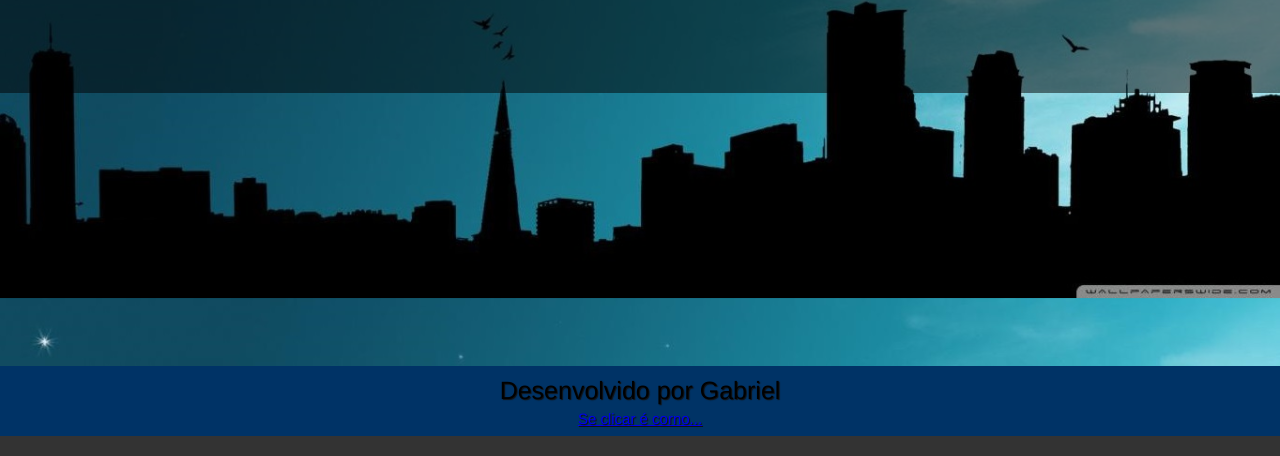
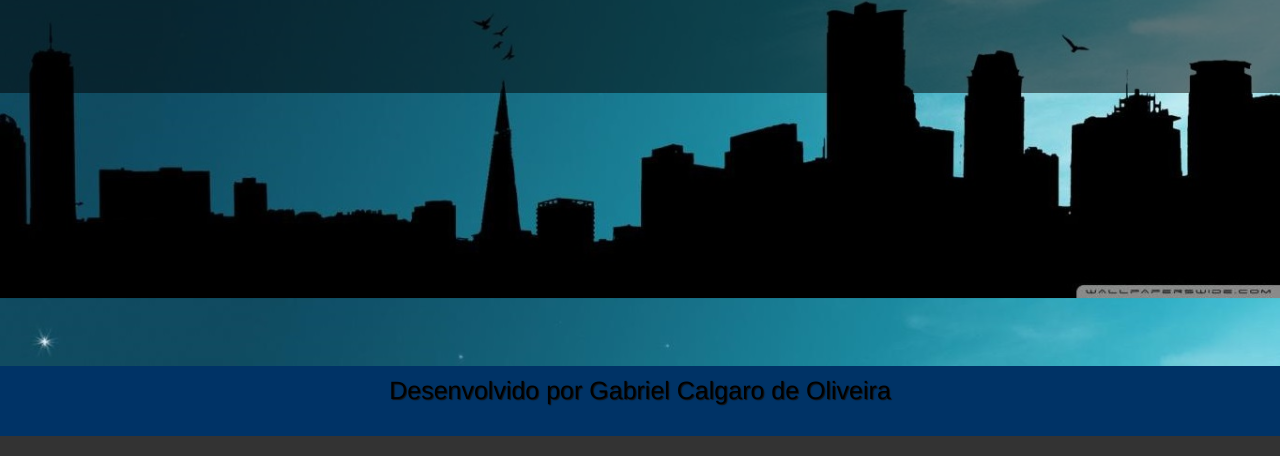
Before and after one commit to GabrielCalgaro/HTML, a plain HTML site: page index.html in a window 1280 px wide. Shown: the part 344-800 px from the top of the page. Drawn offline with Linux system fonts and the light colour scheme.

Commit message:
Brincadeira no rodapé retirada

```diff
--- a/estilogado.css
+++ /dev/null
@@ -1,3 +0,0 @@
-div{
-    margin: 100px 0 0 400px;
-}
--- a/estilopagina.css
+++ b/estilopagina.css
@@ -31,11 +31,6 @@ h1{
 }
 
 /*ID*/
-#corno{
-    padding: 5px;
-    font-size: 15px;
-}
-
 #div_principal{
     min-height: 460px;
     width: auto;
--- a/index.html
+++ b/index.html
@@ -35,10 +35,7 @@
 
     <!-- Rodapé -->
     <footer>
-        Desenvolvido por Gabriel
-        <div id="corno">
-            <a href="gado.html" target="_blank">Se clicar é corno...</a>
-        </div>
+        Desenvolvido por Gabriel Calgaro de Oliveira
 
     </footer>
 </body>
```
Also changed, not shown: gado.html (deleted, +0 -13 lines), gadodemais.jpg (deleted).
